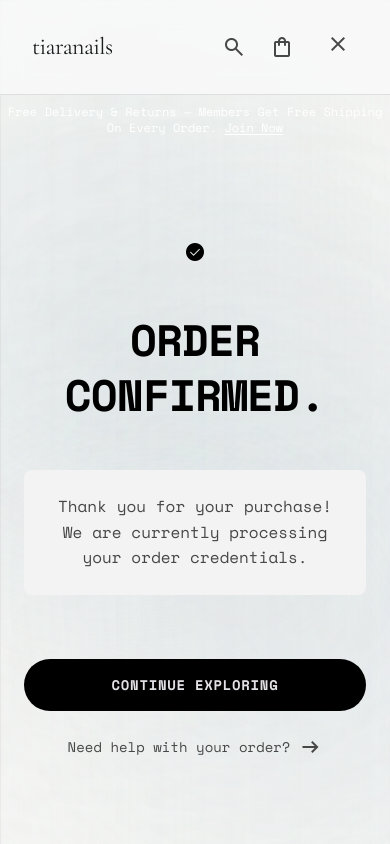
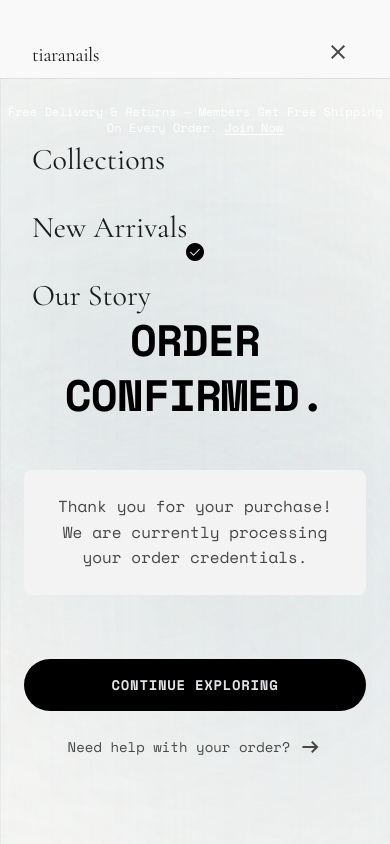
Before and after one commit to melonmann12/Shopify-Start-Up, a Next.js app: page /en/thank-you in a window 390 px wide. Both pictures are taken after a click on the button "menu". Shown: the top 844 px of the page. Built offline with nearby package versions, Linux system fonts and the light colour scheme; no server answers.

Commit message:
responsive

```diff
--- a/components/cart/CartDrawer.tsx
+++ b/components/cart/CartDrawer.tsx
@@ -163,7 +163,7 @@ export default function CartDrawer() {
       />
 
       {/* Drawer */}
-      <div className="fixed inset-y-0 right-0 z-[101] w-full max-w-md bg-white shadow-2xl flex flex-col">
+      <div className="fixed inset-y-0 right-0 z-[101] w-full sm:max-w-md bg-white shadow-2xl flex flex-col">
         {/* Header */}
         <div className="flex items-center justify-between px-6 py-5 border-b border-black/10">
           <h2 className="text-xl font-bold tracking-tight">
--- a/components/layout/NavClient.tsx
+++ b/components/layout/NavClient.tsx
@@ -2,6 +2,7 @@
 // components/layout/NavClient.tsx
 import { useState, useEffect } from 'react'
 import { useCart } from '@/hooks/useCart'
+import Link from 'next/link'
 
 export default function NavClient() {
   const [menuOpen, setMenuOpen] = useState(false)
@@ -42,10 +43,49 @@ export default function NavClient() {
       <button
         aria-label="Menu"
         onClick={() => setMenuOpen((v) => !v)}
-        className="lg:hidden p-2 text-on-surface-variant hover:text-on-background"
+        className="md:hidden p-2 text-on-surface-variant hover:text-on-background"
       >
         <span className="material-symbols-outlined text-[20px]">{menuOpen ? 'close' : 'menu'}</span>
       </button>
+
+      {/* Mobile Navigation Drawer Overlay */}
+      {menuOpen && (
+        <div className="fixed inset-0 z-50 bg-surface flex flex-col p-8 animate-fade-in md:hidden">
+          <div className="flex justify-between items-center mb-16">
+            <span className="text-xl font-normal tracking-tight text-on-background font-serif">tiaranails</span>
+            <button
+              aria-label="Close Menu"
+              onClick={() => setMenuOpen(false)}
+              className="p-2 text-on-surface-variant hover:text-on-background"
+            >
+              <span className="material-symbols-outlined text-[20px]">close</span>
+            </button>
+          </div>
+          <div className="flex flex-col gap-8 text-left">
+            <Link
+              href="/en/collections"
+              onClick={() => setMenuOpen(false)}
+              className="font-serif text-3xl text-on-background hover:text-on-surface-variant transition-colors"
+            >
+              Collections
+            </Link>
+            <Link
+              href="/en/collections/new-arrivals"
+              onClick={() => setMenuOpen(false)}
+              className="font-serif text-3xl text-on-background hover:text-on-surface-variant transition-colors"
+            >
+              New Arrivals
+            </Link>
+            <Link
+              href="/en/about"
+              onClick={() => setMenuOpen(false)}
+              className="font-serif text-3xl text-on-background hover:text-on-surface-variant transition-colors"
+            >
+              Our Story
+            </Link>
+          </div>
+        </div>
+      )}
     </div>
   )
 }
--- a/components/layout/Navbar.tsx
+++ b/components/layout/Navbar.tsx
@@ -5,7 +5,7 @@ import NavClient from './NavClient'
 export default function Navbar() {
   return (
     <header className="fixed top-0 w-full z-50 bg-surface/80 border-b border-outline/20 backdrop-blur-md">
-      <nav aria-label="Top Navigation" className="flex justify-between items-center w-full px-8 py-6 max-w-full mx-auto">
+      <nav aria-label="Top Navigation" className="flex justify-between items-center w-full px-4 sm:px-8 py-4 sm:py-6 max-w-full mx-auto">
         <Link href="/" className="text-2xl font-normal tracking-tight text-on-background font-serif">
           tiaranails
         </Link>
--- a/components/product/ProductClient.tsx
+++ b/components/product/ProductClient.tsx
@@ -51,7 +51,7 @@ export default function ProductClient({ product, locale }: Props) {
   const basePrice = product.priceRange.minVariantPrice
 
   return (
-    <div className="flex flex-col lg:flex-row gap-[8.333vw] w-full">
+    <div className="flex flex-col lg:flex-row gap-8 lg:gap-[8.333vw] w-full">
       {/* ── LEFT: Image Gallery ─────────────────────────────────────────────── */}
       <div className="w-full lg:w-[55%] flex flex-col gap-4">
         {/* Mobile Swipe Slider */}
@@ -117,14 +117,14 @@ export default function ProductClient({ product, locale }: Props) {
       {/* ── RIGHT: Product Info + Variant Selector ──────────────────────────── */}
       <div className="w-full lg:w-[45%] flex flex-col pt-0 lg:pt-8">
         {/* Static product details */}
-        <div className="mb-12">
+        <div className="mb-8 md:mb-12">
           <p className="text-[10px] font-mono text-on-surface-variant uppercase tracking-[0.2em] mb-4">
             {product.vendor || 'tiaranails'}
           </p>
-          <h1 className="text-5xl lg:text-6xl font-serif font-normal text-on-background tracking-normal mb-6 leading-tight">
+          <h1 className="text-3xl sm:text-4xl md:text-5xl lg:text-6xl font-serif font-normal text-on-background tracking-normal mb-6 leading-tight">
             {product.title}
           </h1>
-          <p className="text-3xl font-serif text-on-background">
+          <p className="text-2xl sm:text-3xl font-serif text-on-background">
             {formatPrice(basePrice.amount, basePrice.currencyCode, locale)}
           </p>
         </div>
--- a/components/product/VariantSelector.tsx
+++ b/components/product/VariantSelector.tsx
@@ -57,7 +57,7 @@ export default function VariantSelector({ product, locale, selectedOptions, sele
               )}
             </div>
 
-            <div className={isSize ? "grid grid-cols-5 gap-3" : "flex gap-3 flex-wrap"}>
+            <div className={isSize ? "grid grid-cols-4 sm:grid-cols-5 gap-3" : "flex gap-3 flex-wrap"}>
               {option.values.map((value) => {
                 const isSelected = selectedOptions[option.name] === value
 
@@ -125,7 +125,7 @@ export default function VariantSelector({ product, locale, selectedOptions, sele
           />
 
           {/* Modal Panel */}
-          <div className="bg-surface border border-outline/30 p-8 max-w-md w-full relative z-10 shadow-2xl flex flex-col">
+          <div className="bg-surface border border-outline/30 p-6 sm:p-8 max-w-md w-full relative z-10 shadow-2xl flex flex-col">
             <button
               onClick={() => setIsSizeGuideOpen(false)}
               className="absolute top-6 right-6 font-mono text-[10px] uppercase tracking-[0.2em] text-on-surface-variant hover:text-on-background transition-colors"
```
